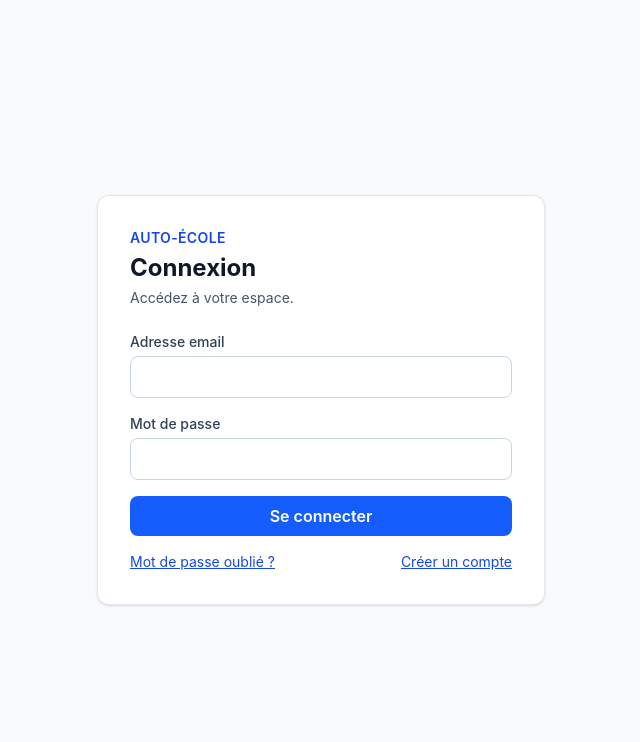
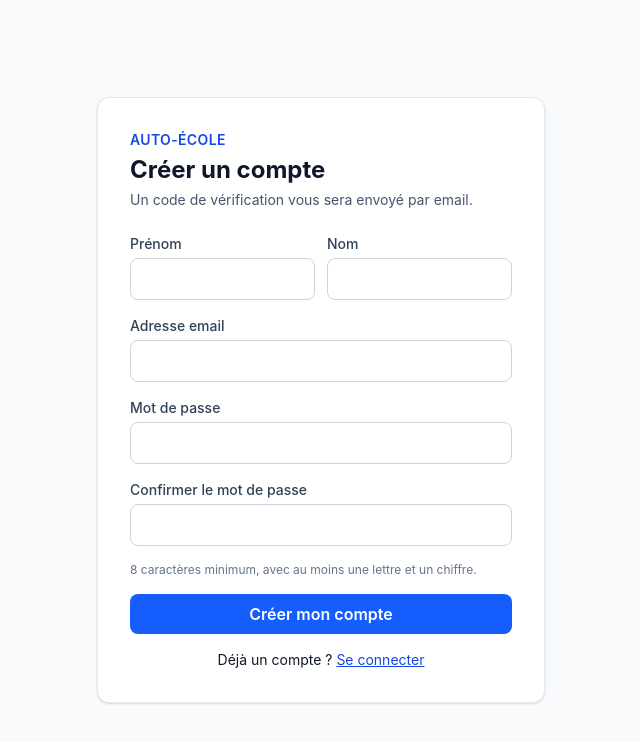
Before and after one commit to itsmeprincepapa/autoecole-rdv, a React (Vite) app in the folder frontend/: page /register in a window 1280 px wide. Before the commit this address led to /login. Shown: the top 742 px of the page, without its empty margins (319-959 px from the left). Built offline with nearby package versions, Linux system fonts and the light colour scheme; no server answers.

Commit message:
feat(frontend): inscription et verification de l'email

```diff
--- a/frontend/src/App.tsx
+++ b/frontend/src/App.tsx
@@ -4,6 +4,8 @@ import { useAuth } from './auth/useAuth';
 import { homePath } from './lib/roles';
 import Dashboard from './pages/Dashboard';
 import Login from './pages/Login';
+import Register from './pages/Register';
+import VerifyEmail from './pages/VerifyEmail';
 
 // "/" envoie vers l'espace de l'utilisateur, ou vers la connexion
 function Home() {
@@ -17,6 +19,8 @@ export default function App() {
     <Routes>
       <Route path="/" element={<Home />} />
       <Route path="/login" element={<Login />} />
+      <Route path="/register" element={<Register />} />
+      <Route path="/verify-email" element={<VerifyEmail />} />
 
       <Route
         path="/student"
--- /dev/null
+++ b/frontend/src/pages/Register.tsx
@@ -0,0 +1,150 @@
+import { useState } from 'react';
+import type { FormEvent } from 'react';
+import { Link, Navigate, useNavigate } from 'react-router-dom';
+import { useAuth } from '../auth/useAuth';
+import AuthLayout from '../components/AuthLayout';
+import FormField from '../components/FormField';
+import { api, ApiError } from '../lib/api';
+import { homePath } from '../lib/roles';
+
+export default function Register() {
+  const { user, loading } = useAuth();
+  const navigate = useNavigate();
+  const [firstName, setFirstName] = useState('');
+  const [lastName, setLastName] = useState('');
+  const [email, setEmail] = useState('');
+  const [password, setPassword] = useState('');
+  const [confirm, setConfirm] = useState('');
+  const [error, setError] = useState('');
+  const [submitting, setSubmitting] = useState(false);
+
+  // Déjà connecté : direction son espace
+  if (!loading && user) {
+    return <Navigate to={homePath(user.role)} replace />;
+  }
+
+  async function handleSubmit(event: FormEvent) {
+    event.preventDefault();
+    setError('');
+
+    // Mêmes règles que le backend (le serveur revérifie de toute façon)
+    if (password.length < 8 || !/[A-Za-z]/.test(password) || !/\d/.test(password)) {
+      setError('Le mot de passe doit contenir au moins 8 caractères, une lettre et un chiffre');
+      return;
+    }
+    if (password !== confirm) {
+      setError('Les mots de passe ne correspondent pas');
+      return;
+    }
+
+    setSubmitting(true);
+    try {
+      const cleanEmail = email.trim();
+      await api('/auth/register', {
+        method: 'POST',
+        auth: false,
+        body: {
+          email: cleanEmail,
+          firstName: firstName.trim(),
+          lastName: lastName.trim(),
+          password,
+        },
+      });
+      // Le code vient d'être envoyé : on passe à sa saisie
+      navigate(`/verify-email?email=${encodeURIComponent(cleanEmail)}&sent=1`);
+    } catch (err) {
+      if (err instanceof ApiError && err.status === 429) {
+        setError('Trop de tentatives. Patientez une minute.');
+      } else if (err instanceof ApiError) {
+        setError(err.message);
+      } else {
+        setError('Une erreur est survenue');
+      }
+    } finally {
+      setSubmitting(false);
+    }
+  }
+
+  return (
+    <AuthLayout
+      title="Créer un compte"
+      subtitle="Un code de vérification vous sera envoyé par email."
+    >
+      <form onSubmit={handleSubmit} className="space-y-4">
+        <div className="grid grid-cols-2 gap-3">
+          <FormField
+            label="Prénom"
+            name="firstName"
+            autoComplete="given-name"
+            required
+            maxLength={100}
+            value={firstName}
+            onChange={(e) => setFirstName(e.target.value)}
+          />
+          <FormField
+            label="Nom"
+            name="lastName"
+            autoComplete="family-name"
+            required
+            maxLength={100}
+            value={lastName}
+            onChange={(e) => setLastName(e.target.value)}
+          />
+        </div>
+        <FormField
+          label="Adresse email"
+          name="email"
+          type="email"
+          autoComplete="email"
+          required
+          value={email}
+          onChange={(e) => setEmail(e.target.value)}
+        />
+        <FormField
+          label="Mot de passe"
+          name="password"
+          type="password"
+          autoComplete="new-password"
+          required
+          maxLength={72}
+          value={password}
+          onChange={(e) => setPassword(e.target.value)}
+        />
+        <FormField
+          label="Confirmer le mot de passe"
+          name="confirm"
+          type="password"
+          autoComplete="new-password"
+          required
+          maxLength={72}
+          value={confirm}
+          onChange={(e) => setConfirm(e.target.value)}
+        />
+        <p className="text-xs text-slate-500">
+          8 caractères minimum, avec au moins une lettre et un chiffre.
+        </p>
+
+        {error && (
+          <p role="alert" className="rounded-lg bg-red-50 p-3 text-sm text-red-700">
+            {error}
+          </p>
+        )}
+
+        <button
+          type="submit"
+          disabled={submitting}
+          className="w-full rounded-lg bg-blue-600 py-2 font-semibold text-white hover:bg-blue-700 disabled:opacity-60"
+        >
+          {submitting ? 'Création...' : 'Créer mon compte'}
+        </button>
+      </form>
+
+      <p className="mt-4 text-center text-sm">
+        Déjà un compte ?{' '}
+        <Link to="/login" className="text-blue-700 underline">
+          Se connecter
+        </Link>
+      </p>
+    </AuthLayout>
+  );
+}
--- /dev/null
+++ b/frontend/src/pages/VerifyEmail.tsx
@@ -0,0 +1,157 @@
+import { useEffect, useState } from 'react';
+import type { FormEvent } from 'react';
+import { Link, Navigate, useNavigate, useSearchParams } from 'react-router-dom';
+import AuthLayout from '../components/AuthLayout';
+import { api, ApiError } from '../lib/api';
+
+const RESEND_DELAY = 60;
+
+export default function VerifyEmail() {
+  const [params] = useSearchParams();
+  const navigate = useNavigate();
+  const email = params.get('email') ?? '';
+
+  const [code, setCode] = useState('');
+  const [error, setError] = useState('');
+  const [info, setInfo] = useState('');
+  const [verified, setVerified] = useState(false);
+  const [submitting, setSubmitting] = useState(false);
+  // Si on vient de s'inscrire, un code vient d'être envoyé : on attend 1 minute avant un renvoi
+  const [countdown, setCountdown] = useState(params.get('sent') ? RESEND_DELAY : 0);
+
+  // Décompte avant de pouvoir renvoyer un code
+  useEffect(() => {
+    if (countdown <= 0) return;
+    const timer = setTimeout(() => setCountdown((c) => c - 1), 1000);
+    return () => clearTimeout(timer);
+  }, [countdown]);
+
+  // Après succès : redirection vers la connexion au bout de 2 secondes
+  useEffect(() => {
+    if (!verified) return;
+    const timer = setTimeout(() => navigate('/login', { replace: true }), 2000);
+    return () => clearTimeout(timer);
+  }, [verified, navigate]);
+
+  if (!email) {
+    return <Navigate to="/login" replace />;
+  }
+
+  async function handleSubmit(event: FormEvent) {
+    event.preventDefault();
+    setError('');
+    setInfo('');
+    setSubmitting(true);
+    try {
+      await api('/auth/verify-email', {
+        method: 'POST',
+        auth: false,
+        body: { email, code },
+      });
+      setVerified(true);
+    } catch (err) {
+      if (err instanceof ApiError && err.status === 429) {
+        setError('Trop de tentatives. Patientez une minute.');
+      } else if (err instanceof ApiError) {
+        setError(err.message);
+      } else {
+        setError('Une erreur est survenue');
+      }
+    } finally {
+      setSubmitting(false);
+    }
+  }
+
+  async function handleResend() {
+    setError('');
+    setInfo('');
+    try {
+      await api('/auth/resend-code', {
+        method: 'POST',
+        auth: false,
+        body: { email },
+      });
+      setInfo('Si un compte non vérifié existe, un nouveau code a été envoyé.');
+      setCountdown(RESEND_DELAY);
+    } catch (err) {
+      if (err instanceof ApiError && err.status === 429) {
+        setError('Patientez une minute avant de redemander un code.');
+        setCountdown(RESEND_DELAY);
+      } else if (err instanceof ApiError) {
+        setError(err.message);
+      } else {
+        setError('Une erreur est survenue');
+      }
+    }
+  }
+
+  if (verified) {
+    return (
+      <AuthLayout title="Email vérifié">
+        <p className="rounded-lg bg-green-50 p-3 text-sm text-green-800">
+          Votre compte est activé. Redirection vers la connexion...
+        </p>
+        <Link to="/login" className="mt-4 inline-block text-sm text-blue-700 underline">
+          Aller à la connexion
+        </Link>
+      </AuthLayout>
+    );
+  }
+
+  return (
+    <AuthLayout
+      title="Vérifiez votre email"
+      subtitle={`Saisissez le code à 6 chiffres envoyé à ${email}. Il est valable 10 minutes.`}
+    >
+      <form onSubmit={handleSubmit} className="space-y-4">
+        <div>
+          <label htmlFor="code" className="block text-sm font-medium text-slate-700">
+            Code de vérification
+          </label>
+          <input
+            id="code"
+            name="code"
+            inputMode="numeric"
+            autoComplete="one-time-code"
+            maxLength={6}
+            placeholder="000000"
+            required
+            value={code}
+            // Seuls les chiffres sont acceptés
+            onChange={(e) => setCode(e.target.value.replace(/\D/g, '').slice(0, 6))}
+            className="mt-1 w-full rounded-lg border border-slate-300 px-3 py-3 text-center text-2xl tracking-[0.5em] focus:border-blue-600 focus:outline-none focus:ring-1 focus:ring-blue-600"
+          />
+        </div>
+
+        {error && (
+          <p role="alert" className="rounded-lg bg-red-50 p-3 text-sm text-red-700">
+            {error}
+          </p>
+        )}
+        {info && <p className="rounded-lg bg-blue-50 p-3 text-sm text-blue-800">{info}</p>}
+
+        <button
+          type="submit"
+          disabled={submitting || code.length !== 6}
+          className="w-full rounded-lg bg-blue-600 py-2 font-semibold text-white hover:bg-blue-700 disabled:opacity-60"
+        >
+          {submitting ? 'Vérification...' : 'Vérifier'}
+        </button>
+      </form>
+
+      <div className="mt-4 flex items-center justify-between text-sm">
+        <button
+          type="button"
+          onClick={handleResend}
+          disabled={countdown > 0}
+          className="text-blue-700 underline disabled:text-slate-400 disabled:no-underline"
+        >
+          {countdown > 0 ? `Renvoyer le code (${countdown} s)` : 'Renvoyer le code'}
+        </button>
+        <Link to="/login" className="text-slate-600 underline">
+          Retour
+        </Link>
+      </div>
+    </AuthLayout>
+  );
+}
```
